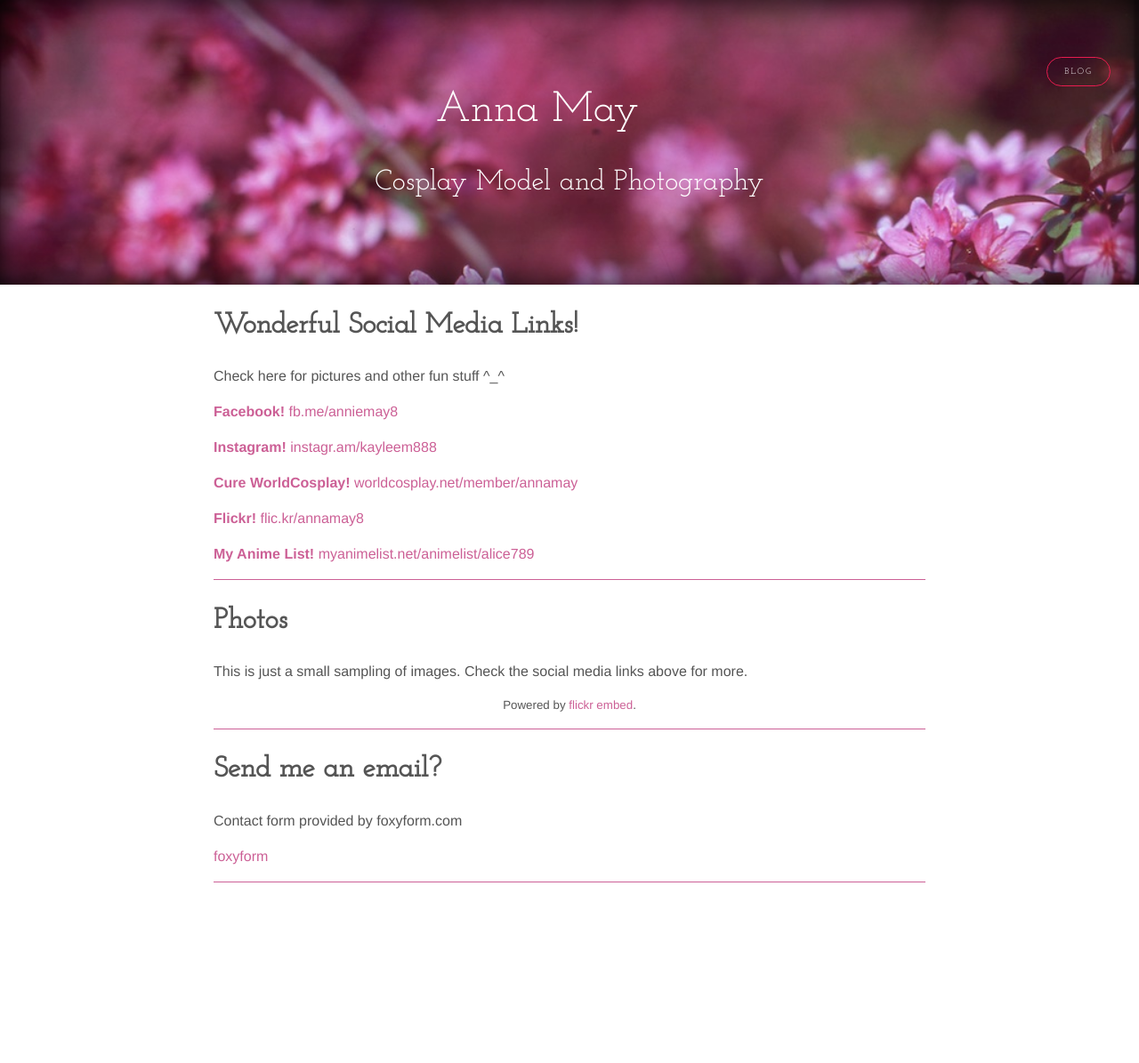
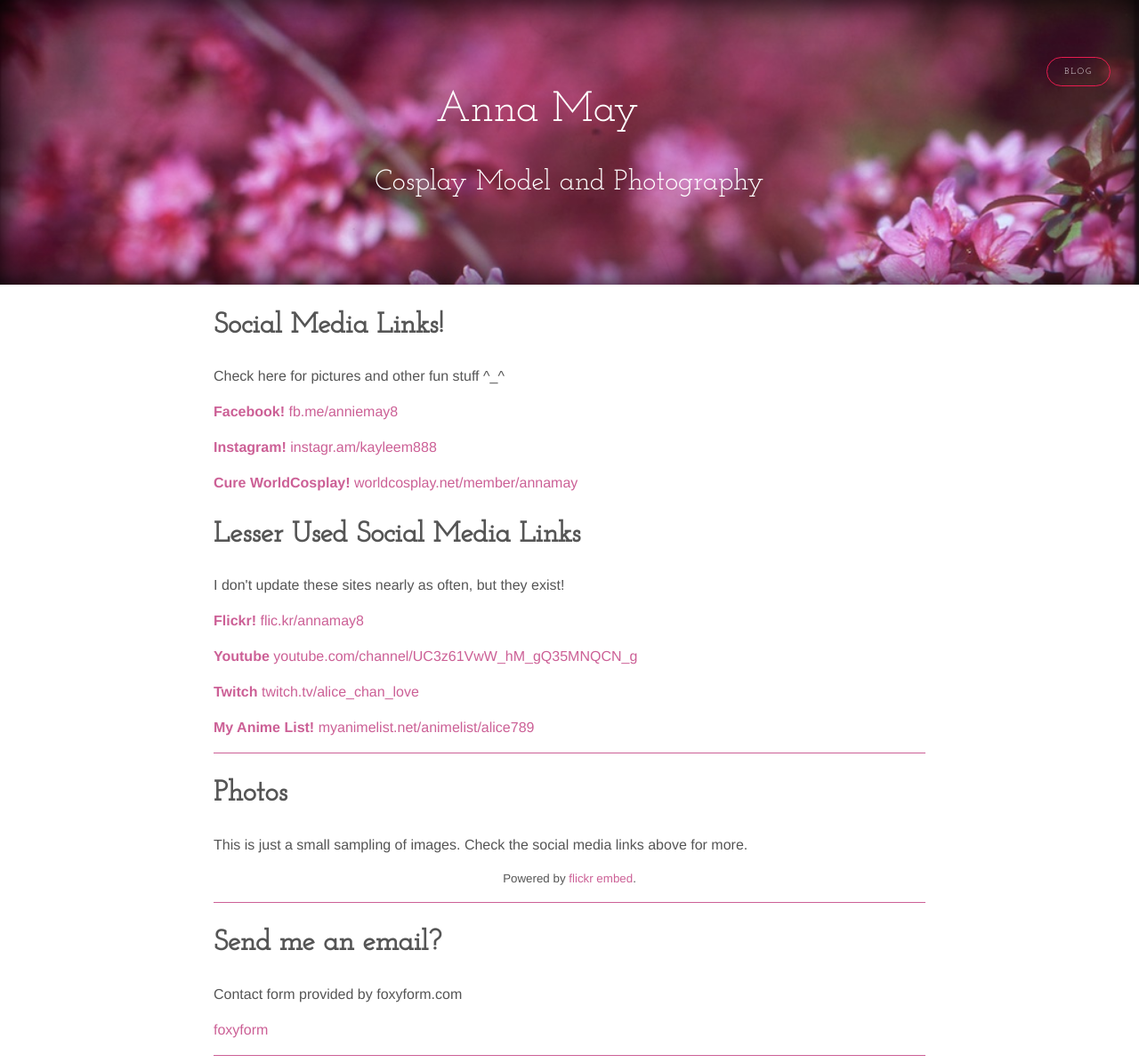
Before and after one commit to annamay8/annamay8.github.io, a Jekyll site: the page built from index.html, in a window 1280 px wide. Shown: the whole page at 89% size. Built offline with Jekyll 4.4.1, drawn with Linux system fonts in a browser that asks for light colours; a script that is not in the unit is left out; before the commit the page ends 1000 px from its top, so only the background shows below that.

Commit message:
Update index.html

```diff
--- a/index.html
+++ b/index.html
@@ -11,7 +11,7 @@ title: Home
 </header>
 <main>
   <h1>
-    Wonderful Social Media Links!
+    Social Media Links!
   </h1>
   <p>
     Check here for pictures and other fun stuff ^_^
@@ -25,8 +25,20 @@ title: Home
   <p>
     <a href="http://worldcosplay.net/member/annamay"><b>Cure WorldCosplay!</b> worldcosplay.net/member/annamay</a>
   </p>
+  <h1>
+    Lesser Used Social Media Links
+  </h1>
+  <p>
+    I don't update these sites nearly as often, but they exist!
+  </p>
   <p>
     <a href="http://flic.kr/annamay8"><b>Flickr!</b> flic.kr/annamay8</a>
+  </p>
+  <p>
+    <a href="https://www.youtube.com/channel/UC3z61VwW_hM_gQ35MNQCN_g"><b>Youtube</b> youtube.com/channel/UC3z61VwW_hM_gQ35MNQCN_g</a>
+  </p>
+  <p>
+    <a href="https://go.twitch.tv/alice_chan_love"><b>Twitch</b> twitch.tv/alice_chan_love</a>
   </p>
   <p>
     <a href="http://myanimelist.net/animelist/alice789"><b>My Anime List!</b> myanimelist.net/animelist/alice789</a>
```
